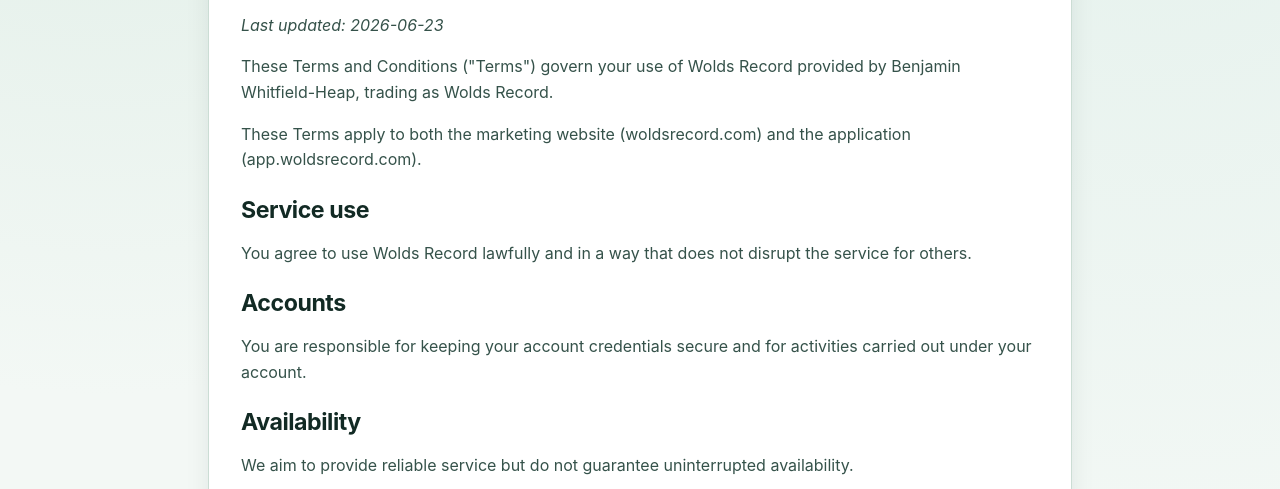
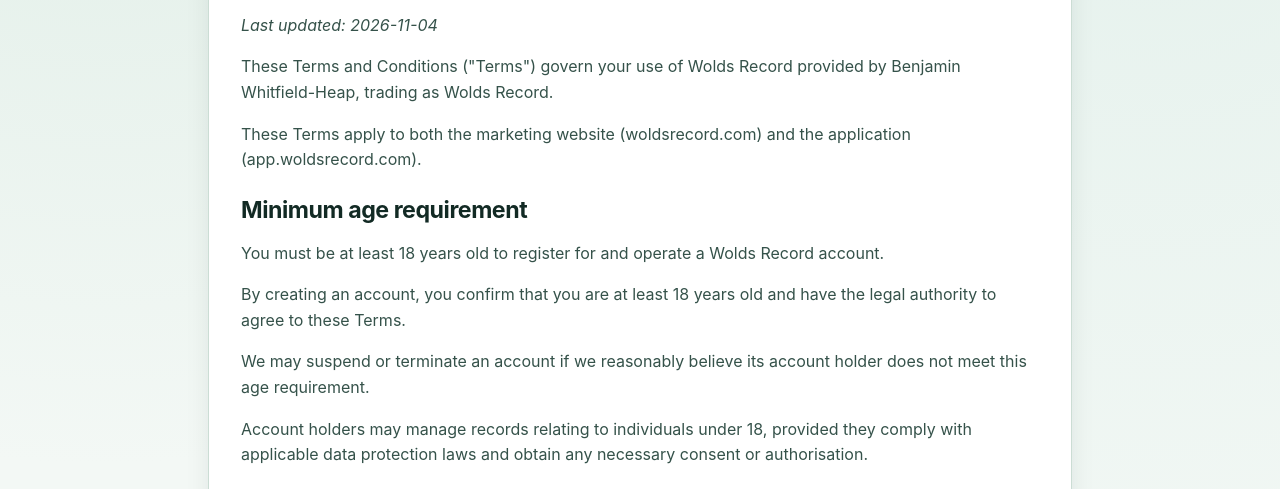
Before and after one commit to simplybenuk/wolds-record-marketing, a website: page terms/index.html in a window 1280 px wide. Shown: the part 232-721 px from the top of the page. Drawn offline with Linux system fonts and the light colour scheme.

Commit message:
Update published terms with minimum age requirement

```diff
--- a/terms/index.html
+++ b/terms/index.html
@@ -19,9 +19,14 @@
     <main class="section" id="main-content">
       <article class="container narrow legal-content">
         <h1>Terms and Conditions</h1>
-<p><em>Last updated: 2026-06-23</em></p>
+<p><em>Last updated: 2026-11-04</em></p>
 <p>These Terms and Conditions (&quot;Terms&quot;) govern your use of Wolds Record provided by Benjamin Whitfield-Heap, trading as Wolds Record.</p>
 <p>These Terms apply to both the marketing website (woldsrecord.com) and the application (app.woldsrecord.com).</p>
+<h2>Minimum age requirement</h2>
+<p>You must be at least 18 years old to register for and operate a Wolds Record account.</p>
+<p>By creating an account, you confirm that you are at least 18 years old and have the legal authority to agree to these Terms.</p>
+<p>We may suspend or terminate an account if we reasonably believe its account holder does not meet this age requirement.</p>
+<p>Account holders may manage records relating to individuals under 18, provided they comply with applicable data protection laws and obtain any necessary consent or authorisation.</p>
 <h2>Service use</h2>
 <p>You agree to use Wolds Record lawfully and in a way that does not disrupt the service for others.</p>
 <h2>Accounts</h2>
```
